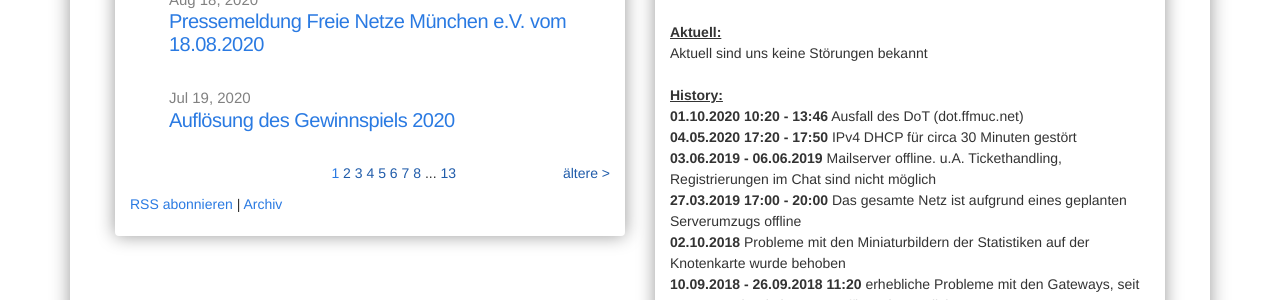
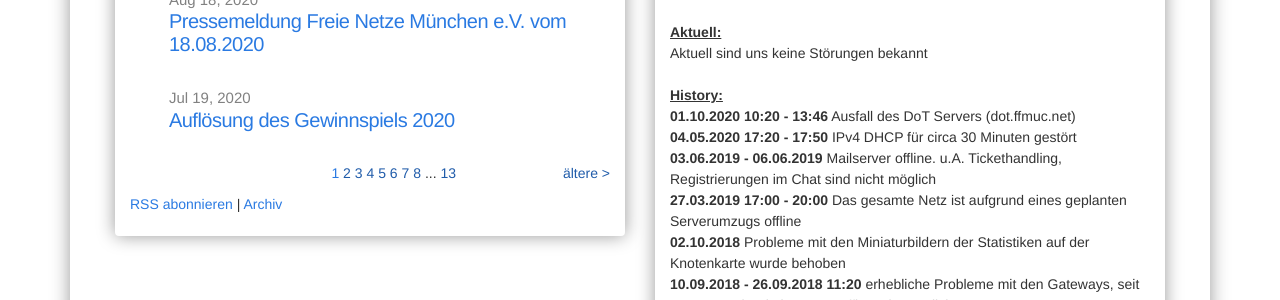
Before and after one commit to freifunkMUC/freifunkmuc.github.io, a Jekyll site: the page built from index.md, in a window 1280 px wide and 1258 px high. Shown: the part 642-942 px from the top of the window. Built offline with Jekyll 4.4.1, drawn with Linux system fonts in a browser that asks for light colours.

Commit message:
Update _includes/network-status.md
Co-authored-by: Annika Wickert <awlx@users.noreply.github.com>

```diff
--- a/_includes/network-status.md
+++ b/_includes/network-status.md
@@ -5,7 +5,7 @@
 <br>Aktuell sind uns keine Störungen bekannt
 <br>
 <br><u><b>History:</b></u>
-<br><b>01.10.2020 10:20 - 13:46</b> Ausfall des DoT (dot.ffmuc.net)
+<br><b>01.10.2020 10:20 - 13:46</b> Ausfall des DoT Servers (dot.ffmuc.net)
 <br><b>04.05.2020 17:20 - 17:50</b> IPv4 DHCP für circa 30 Minuten gestört
 <br><b>03.06.2019 - 06.06.2019</b> Mailserver offline. u.A. Tickethandling, Registrierungen im Chat sind nicht möglich
 <br><b>27.03.2019 17:00 - 20:00</b> Das gesamte Netz ist aufgrund eines geplanten Serverumzugs offline
```
